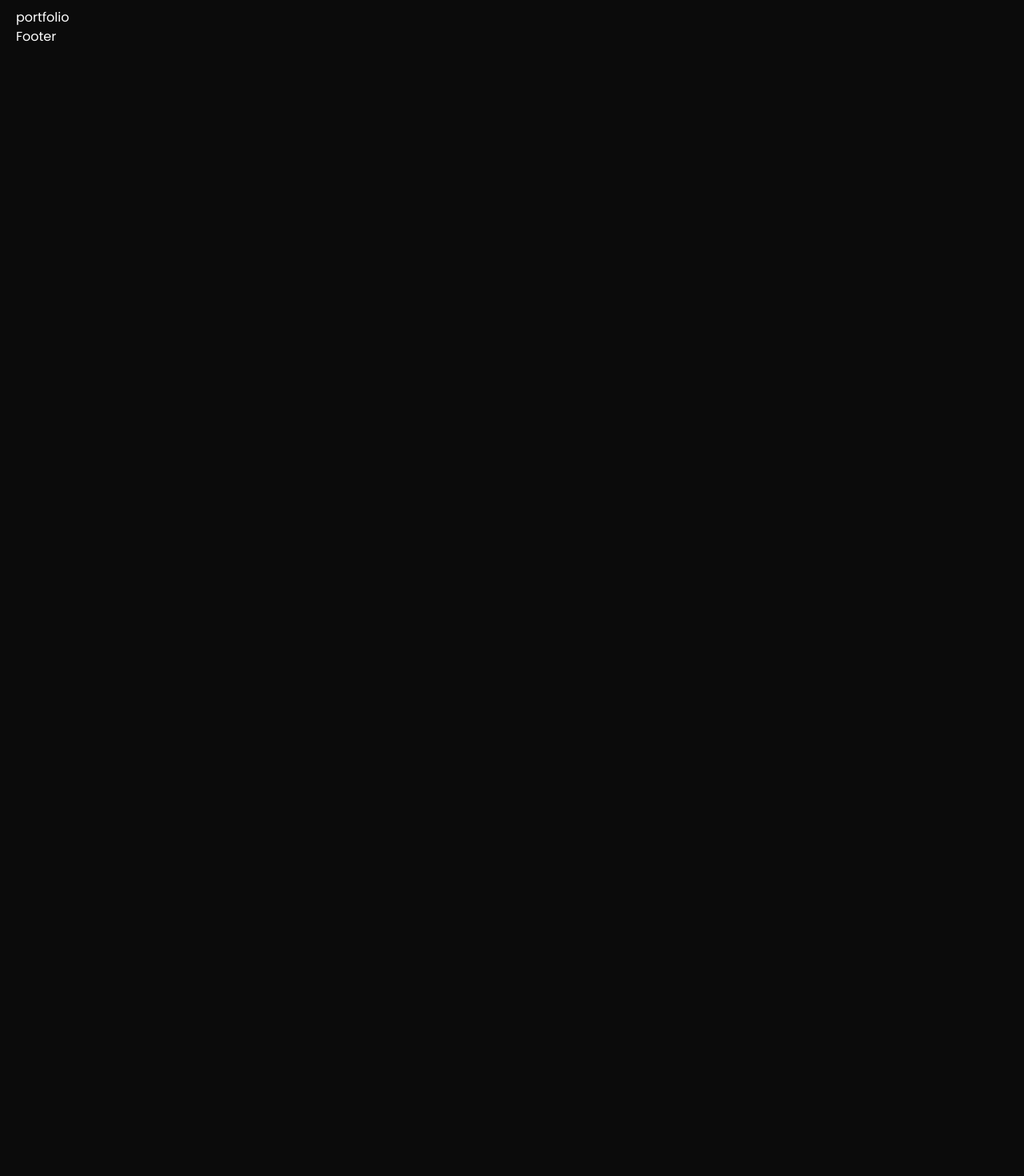
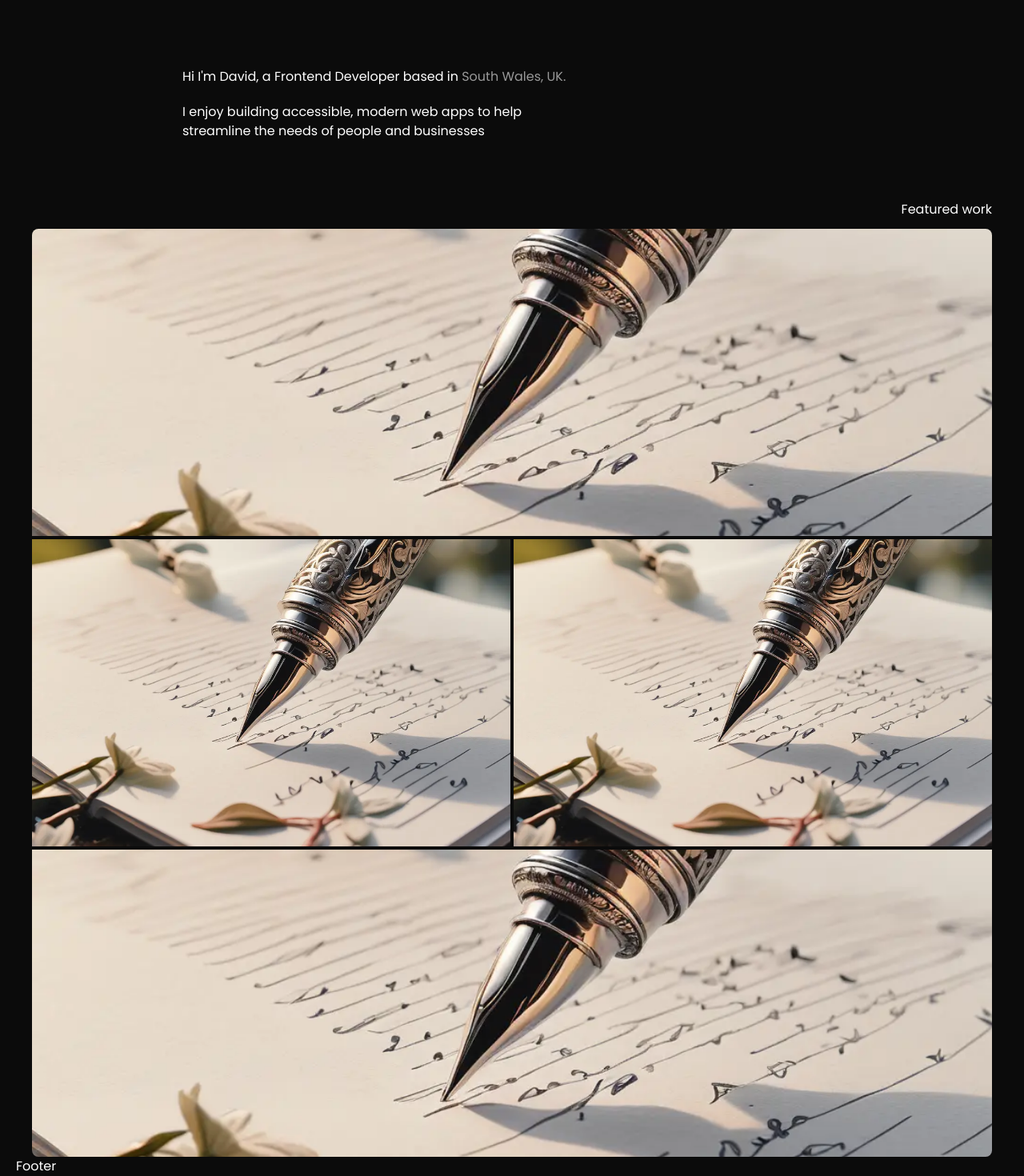
Before and after one commit to DLee1993/Portfolio, a Next.js app: page / in a window 1280 px wide. Shown: the part 94-1564 px from the top of the page at 80% size. Before the commit the page ends 800 px from the top, so only its background shows below. Built offline with nearby package versions, Linux system fonts and the light colour scheme.

Commit message:
added featured projects showcase

```diff
--- /dev/null
+++ b/app/components/Showcase.tsx
@@ -0,0 +1,117 @@
+// "use client";
+
+import Image from "next/image";
+import scribblepad from "@/public/scribblePad.webp";
+import Link from "next/link";
+// import { inView, animate } from "framer-motion";
+// import { useEffect } from "react";
+
+function Showcase() {
+    // useEffect(() => {
+    //     const articles = document.querySelectorAll("article");
+
+    //     articles.forEach((article) => {
+    //         inView(
+    //             article,
+    //             () => {
+    //                 const link = article.querySelector("a") as HTMLAnchorElement;
+
+    //                 animate(link, { scale: 1 });
+
+    //                 return () => animate(link, { scale: 0 });
+    //             },
+    //             { amount: "all" }
+    //         );
+    //     });
+    // });
+
+    return (
+        <section className="px-5">
+            <p className="text-right text-small sm:text-base mb-3">Featured work</p>
+
+            <section className="grid grid-cols-1 sm:grid-cols-2 grid-rows-3 gap-1">
+                <article
+                    id="showcaseProject"
+                    className="col-span-2 relative overflow-hidden w-full h-96 group rounded-t-lg"
+                >
+                    <figure>
+                        <Image
+                            src={scribblepad}
+                            alt="ai generated image of notepad and pen"
+                            fill
+                            style={{ objectFit: "cover", objectPosition: "center" }}
+                            sizes="(max-width: 768px) 100vw, (max-width: 1200px) 100vw, 100vw"
+                        />
+                    </figure>
+                    <Link
+                        href="#"
+                        className="absolute top-1/2 left-1/2 -translate-x-1/2 -translate-y-1/2 z-10 flex justify-center items-center w-40 h-40 backdrop-blur-md rounded-full bg-white/50 text-csBlack scale-0 group-hover:scale-100 transition-transform"
+                    >
+                        view project
+                    </Link>
+                </article>
+                <article
+                    id="showcaseProject"
+                    className="row-start-2 relative overflow-hidden w-full h-96 group"
+                >
+                    <figure>
+                        <Image
+                            src={scribblepad}
+                            alt="ai generated image of notepad and pen"
+                            fill
+                            style={{ objectFit: "cover", objectPosition: "center" }}
+                            sizes="(max-width: 640px) 100vw, (max-width: 641px) 50vw, 50vw"
+                        />
+                    </figure>
+                    <Link
+                        href="#"
+                        className="absolute top-1/2 left-1/2 -translate-x-1/2 -translate-y-1/2 z-10 flex justify-center items-center w-40 h-40 backdrop-blur-md rounded-full bg-white/50 text-csBlack scale-0 group-hover:scale-100 transition-transform"
+                    >
+                        view project
+                    </Link>
+                </article>
+                <article
+                    id="showcaseProject"
+                    className="row-start-3 sm:row-start-2 relative overflow-hidden w-full h-96 group"
+                >
+                    <figure>
+                        <Image
+                            src={scribblepad}
+                            alt="ai generated image of notepad and pen"
+                            fill
+                            style={{ objectFit: "cover", objectPosition: "center" }}
+                            sizes="(max-width: 640px) 100vw, (max-width: 641px) 50vw, 50vw"
+                        />
+                    </figure>
+                    <Link
+                        href="#"
+                        className="absolute top-1/2 left-1/2 -translate-x-1/2 -translate-y-1/2 z-10 flex justify-center items-center w-40 h-40 backdrop-blur-md rounded-full bg-white/50 text-csBlack scale-0 group-hover:scale-100 transition-transform"
+                    >
+                        view project
+                    </Link>
+                </article>
+                <article
+                    id="showcaseProject"
+                    className="col-span-2 relative overflow-hidden w-full h-96 group rounded-b-lg"
+                >
+                    <figure>
+                        <Image
+                            src={scribblepad}
+                            alt="ai generated image of notepad and pen"
+                            fill
+                            style={{ objectFit: "cover", objectPosition: "center" }}
+                            sizes="(max-width: 768px) 100vw, (max-width: 1200px) 100vw, 100vw"
+                        />
+                    </figure>
+                    <Link
+                        href="#"
+                        className="absolute top-1/2 left-1/2 -translate-x-1/2 -translate-y-1/2 z-10 flex justify-center items-center w-40 h-40 backdrop-blur-md rounded-full bg-white/50 text-csBlack scale-0 group-hover:scale-100 transition-transform"
+                    >
+                        view project
+                    </Link>
+                </article>
+            </section>
+        </section>
+    );
+}
+export default Showcase;
--- a/app/page.tsx
+++ b/app/page.tsx
@@ -1,7 +1,20 @@
+import Showcase from "./components/Showcase";
 export default function page() {
     return (
         <section>
-            <p>portfolio</p>
+            <section className="flex justify-start items-end sm:items-center text-small sm:text-base py-5 px-5 md:pl-40 lg:pl-52 min-h-60">
+                <article>
+                    <p className="mb-5">
+                        Hi I&apos;m David, a Frontend Developer based in{" "}
+                        <span className="text-csGrey"> South Wales, UK.</span>
+                    </p>
+                    <p className="max-w-md">
+                        I enjoy building accessible, modern web apps to help streamline the needs of
+                        people and businesses
+                    </p>
+                </article>
+            </section>
+            <Showcase />
         </section>
     );
 }
```
